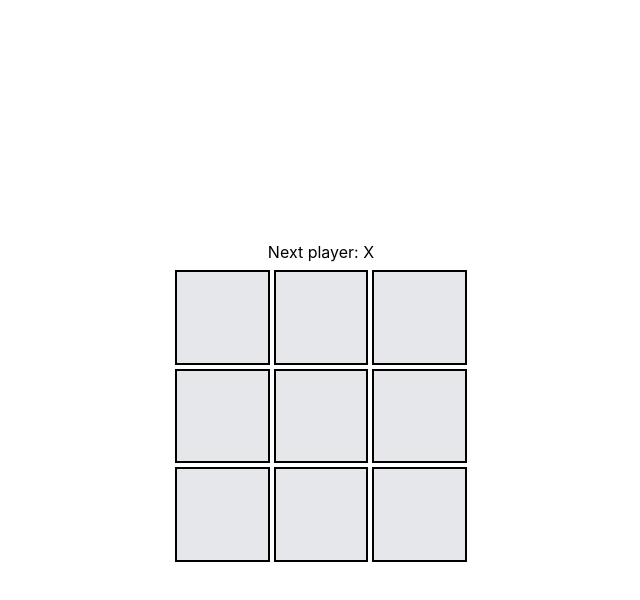
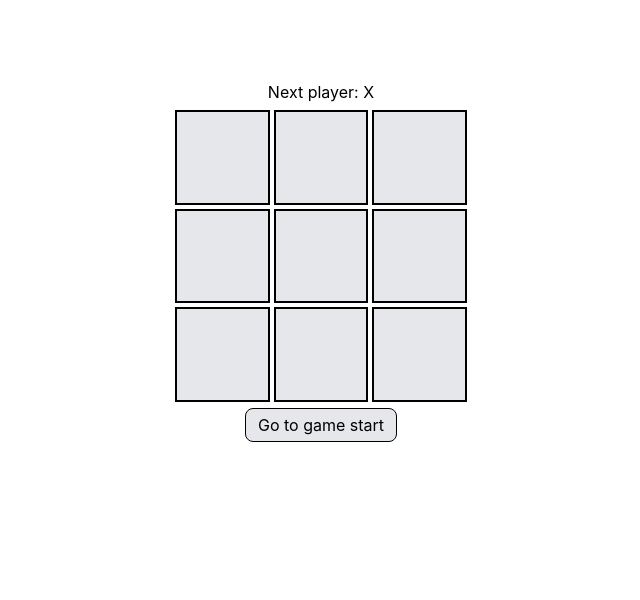
Before and after one commit to marcosls13/WePomodoro, a React (Vite) app in the folder frontend/: page /tictactoe in a window 1280 px wide. Shown: the top 600 px of the page, without its empty margins (319-959 px from the left). Built offline with nearby package versions, Linux system fonts and the light colour scheme; no server answers.

Commit message:
implement time travel

```diff
--- a/frontend/src/pages/TicTacToe.tsx
+++ b/frontend/src/pages/TicTacToe.tsx
@@ -4,24 +4,84 @@ type Player = "X" | "O";
 type SquareValue = Player | null;
 
 export default function TicTacToe() {
-  const [xIsNext, setXIsNext] = useState(true);
-  const [squares, setSquares] = useState(() =>
+  const [history, setHistory] = useState(() => [
     Array<SquareValue>(9).fill(null),
+  ]);
+  const [currentMove, setCurrentMove] = useState(0);
+  const xIsNext = currentMove % 2 === 0;
+  const currentSquares = history[currentMove];
+
+  function handlePlay(nextSquares: SquareValue[]) {
+    const nextHistory = [...history.slice(0, currentMove + 1), nextSquares];
+    setHistory(nextHistory);
+    setCurrentMove(nextHistory.length - 1);
+  }
+
+  function jumpTo(nextMove: number) {
+    setCurrentMove(nextMove);
+  }
+
+  const moves = history.map((_, move) => {
+    let description;
+    if (move > 0) description = "Go to move #" + String(move);
+    else description = "Go to game start";
+    return (
+      <li key={move}>
+        <button
+          className="bg-gray-200 border px-3 py-1 rounded-lg"
+          onClick={() => {
+            jumpTo(move);
+          }}
+        >
+          {description}
+        </button>
+      </li>
+    );
+  });
+
+  return (
+    <div className="flex flex-col gap-2 items-center py-20">
+      <Status squares={currentSquares} xIsNext={xIsNext} />
+      <Board
+        squares={currentSquares}
+        xIsNext={xIsNext}
+        onPlay={(squares: SquareValue[]) => {
+          handlePlay(squares);
+        }}
+      />
+      <ol className="flex flex-col gap-2">{moves}</ol>
+    </div>
   );
+}
 
-  function handleClick(i: number) {
+export function Board({
+  xIsNext,
+  squares,
+  onPlay,
+}: {
+  xIsNext: boolean;
+  squares: SquareValue[];
+  onPlay: (squares: SquareValue[]) => void;
+}) {
+  function handleSquareClick(i: number) {
     if (squares[i] || calculateWinner(squares)) return;
     const nextSquares = squares.slice();
     if (xIsNext) nextSquares[i] = "X";
     else nextSquares[i] = "O";
-    setSquares(nextSquares);
-    setXIsNext(!xIsNext);
+    onPlay(nextSquares);
   }
 
   return (
-    <div className="flex flex-col gap-2 justify-center items-center h-screen">
-      <Status squares={squares} xIsNext={xIsNext} />
-      <Board squares={squares} onSquareClick={handleClick} />
+    <div className="grid grid-cols-3 grid-rows-3 gap-2 w-72 h-72">
+      {squares.map((square, i) => (
+        <Square
+          value={square}
+          onSquareClick={() => {
+            handleSquareClick(i);
+          }}
+          key={i}
+        />
+      ))}
     </div>
   );
 }
@@ -58,28 +118,6 @@ export function Status({
   return <div>{status}</div>;
 }
 
-export function Board({
-  squares,
-  onSquareClick,
-}: {
-  squares: SquareValue[];
-  onSquareClick: (i: number) => void;
-}) {
-  return (
-    <div className="grid grid-cols-3 grid-rows-3 gap-2 w-72 h-72">
-      {squares.map((square, i) => (
-        <Square
-          value={square}
-          onSquareClick={() => {
-            onSquareClick(i);
-          }}
-          key={i}
-        />
-      ))}
-    </div>
-  );
-}
-
 function calculateWinner(squares: SquareValue[]): SquareValue {
   const lines = [
     [0, 1, 2],
```
